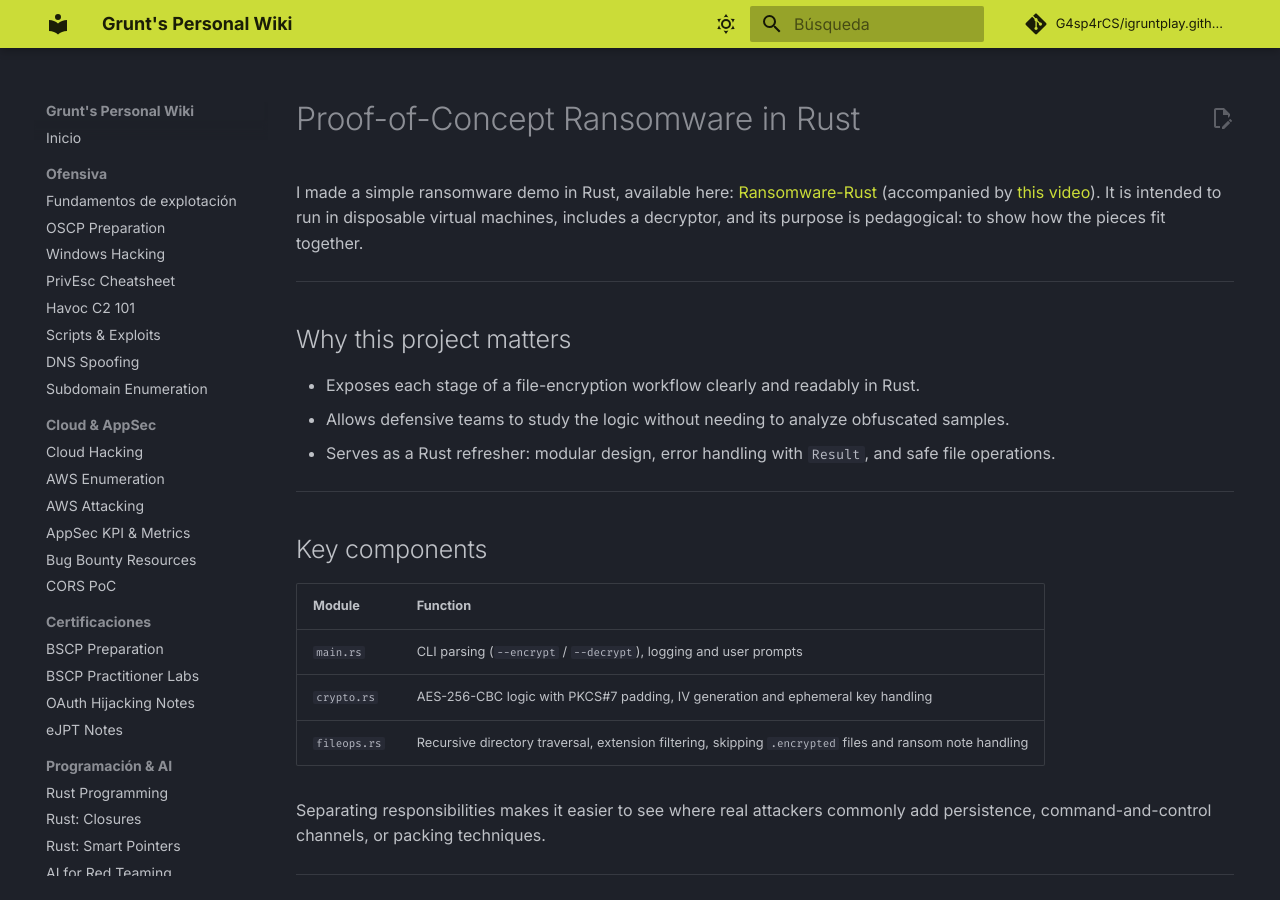
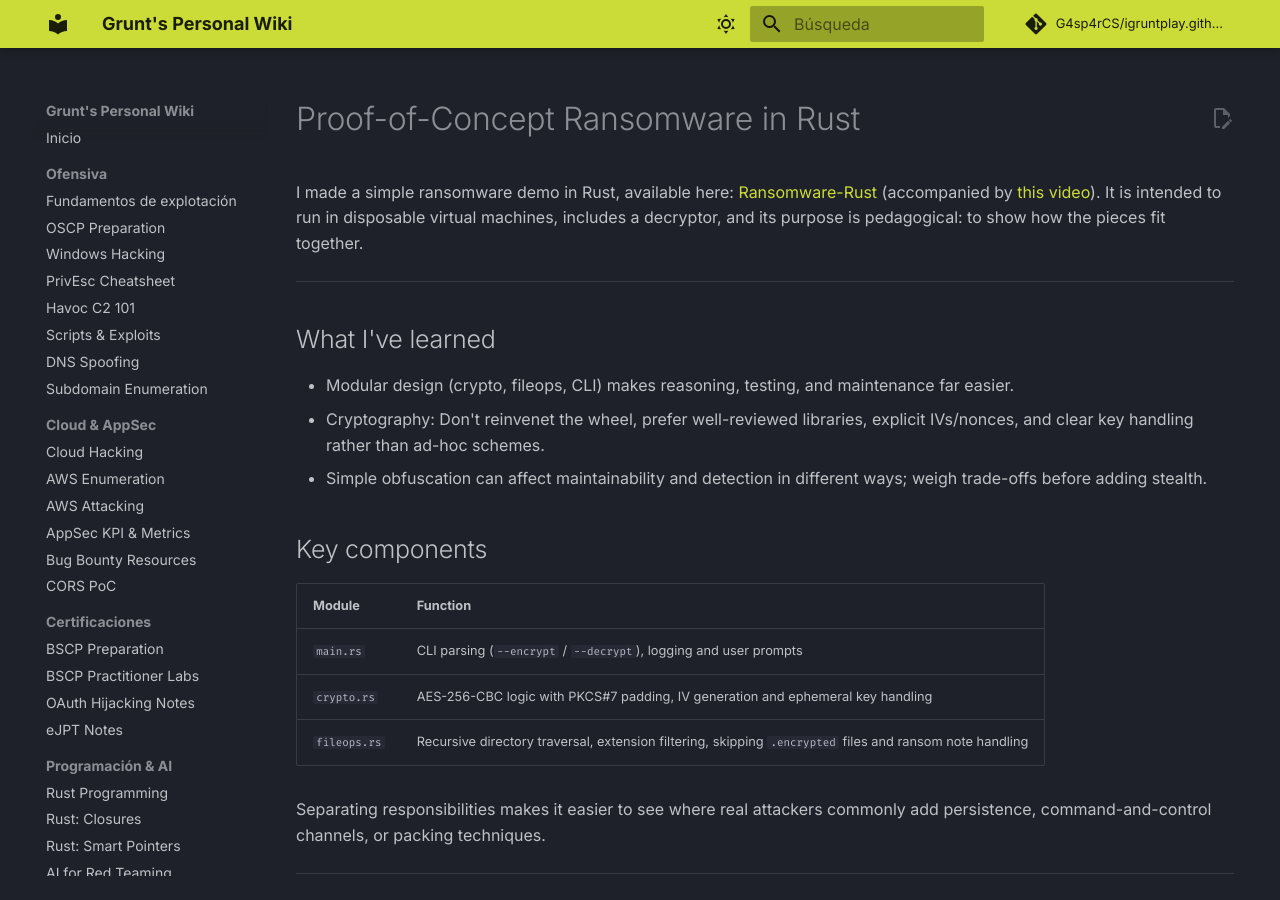
Before and after one commit to G4sp4rCS/igruntplay.github.io, an MkDocs documentation site: the page built from docs/WindowsHacking/RustRansomware.md, in a window 1280 px wide and 900 px high. Built offline with MkDocs 1.6.1 and Material for MkDocs 9.7.7, drawn with Linux system fonts in a browser that asks for light colours; comment, search, counter and statistics services are not loaded.

Commit message:
Update RustRansomware.md

```diff
--- a/docs/WindowsHacking/RustRansomware.md
+++ b/docs/WindowsHacking/RustRansomware.md
@@ -3,14 +3,11 @@
 I made a simple ransomware demo in Rust, available here: [Ransomware-Rust](https://github.com/G4sp4rCS/Ransomware-Rust) (accompanied by [this video](https://www.youtube.com/watch?v=NeAjZi9Mt64)). It is intended to run in disposable virtual machines, includes a decryptor, and its purpose is pedagogical: to show how the pieces fit together.
 
 ---
+## What I've learned
 
-## Why this project matters
-
-- Exposes each stage of a file-encryption workflow clearly and readably in Rust.
-- Allows defensive teams to study the logic without needing to analyze obfuscated samples.
-- Serves as a Rust refresher: modular design, error handling with `Result`, and safe file operations.
-
----
+- Modular design (crypto, fileops, CLI) makes reasoning, testing, and maintenance far easier.
+- Cryptography: Don't reinvenet the wheel, prefer well-reviewed libraries, explicit IVs/nonces, and clear key handling rather than ad-hoc schemes.
+- Simple obfuscation can affect maintainability and detection in different ways; weigh trade-offs before adding stealth.
 
 ## Key components
 
```
